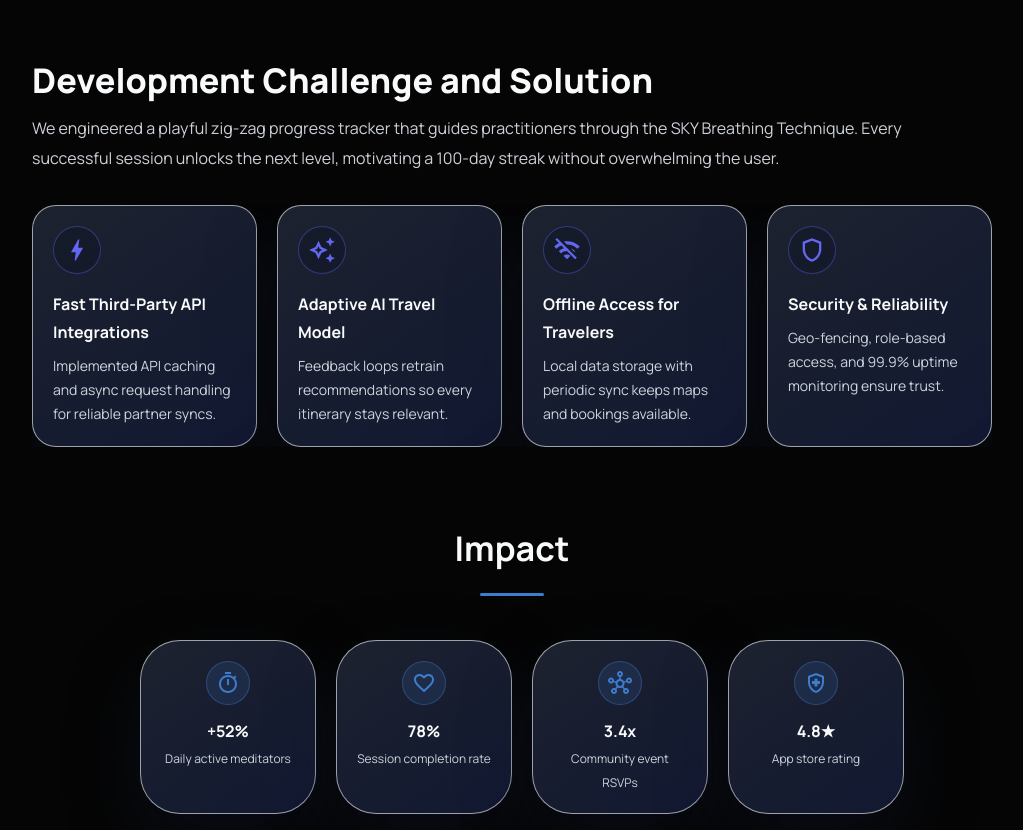
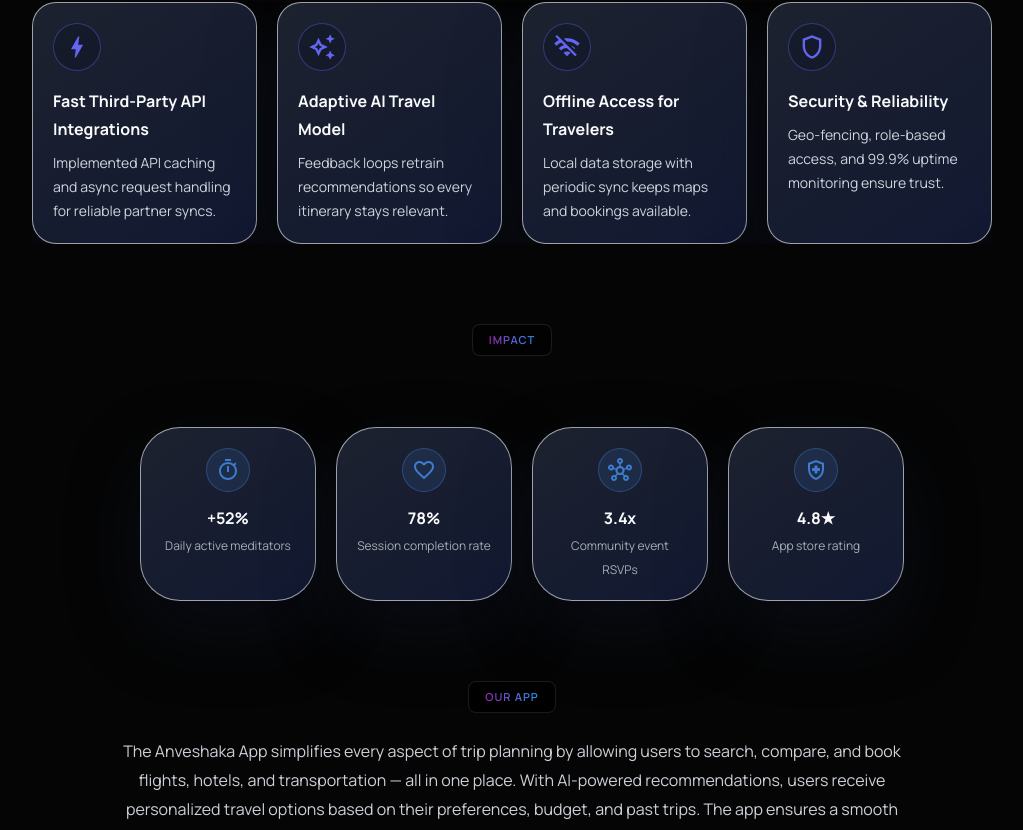
Before and after one commit to khushalishah2611/vedx-solutions-2, a React (Vite) app in the folder frontend/: page /casestudy/art-of-living-meditation-app in a window 1280 px wide. Shown: the part 3415-4245 px from the top of the page, without its empty margins (128-1151 px from the left). Built offline with nearby package versions, Linux system fonts and the light colour scheme.

Commit message:
final code

```diff
--- a/frontend/src/components/pages/CaseStudyDetailPage.jsx
+++ b/frontend/src/components/pages/CaseStudyDetailPage.jsx
@@ -51,42 +51,33 @@ const CaseStudyDetailPage = () => {
       >
         <Box my={5}><CaseStudyOverviewSection caseStudy={caseStudy} animate={animate} /></Box>
 
-        <Divider sx={{ borderColor: dividerColor }} />
-
-
         <Box my={10}><CaseStudySolutionSection caseStudy={caseStudy} animate={animate} /></Box>
-
-        <Divider sx={{ borderColor: dividerColor }} />
 
         <Box my={10}>
           <CaseStudyKeyFeaturesSection caseStudy={caseStudy} animate={animate} />
         </Box>
 
-        <Divider sx={{ borderColor: dividerColor }} />
-
         <Box my={10}><CaseStudyChallengesSection caseStudy={caseStudy} animate={animate} /></Box>
 
-        {impactMetrics.length > 0 && (
-          <Box my={10}><CaseStudyImpactBlock impactMetrics={impactMetrics} accentColor={accentColor} /></Box>
-        )}
 
-        <Divider sx={{ borderColor: dividerColor }} />
+        <Box my={10}><CaseStudyImpactBlock impactMetrics={impactMetrics} accentColor={accentColor} /></Box>
+
 
         <Box my={10}><CaseStudyAppShowcaseSection caseStudy={caseStudy} animate={animate} /></Box>
 
-        <Divider sx={{ borderColor: dividerColor }} />
+
 
         <Box my={10}><CaseStudyTeamSection animate={animate} /></Box>
 
-        <Divider sx={{ borderColor: dividerColor }} />
+
 
         <Box my={10}><CaseStudyRoadmapSection animate={animate} /></Box>
 
-        <Divider sx={{ borderColor: dividerColor }} />
 
-        {conclusion && (
-          <Box my={10}><CaseStudyConclusionBlock conclusion={conclusion} accentColor={accentColor} /></Box>
-        )}
+
+
+        <Box my={10}><CaseStudyConclusionBlock conclusion={conclusion} accentColor={accentColor} /></Box>
+
 
         <Divider sx={{ borderColor: dividerColor }} />
         <Box my={10}>
--- a/frontend/src/components/sections/caseStudies/CaseStudyConclusionBlock.jsx
+++ b/frontend/src/components/sections/caseStudies/CaseStudyConclusionBlock.jsx
@@ -1,26 +1,65 @@
-import React from 'react';
-import PropTypes from 'prop-types';
-import { Box, Stack, Typography } from '@mui/material';
+import React from "react";
+import PropTypes from "prop-types";
+import { alpha } from "@mui/material/styles";
+import { Box, Stack, Typography, useTheme } from "@mui/material";
 
-const CaseStudyConclusionBlock = ({ conclusion, accentColor }) => (
+const CaseStudyConclusionBlock = ({ conclusion, accentColor }) => {
+  const theme = useTheme();
+  const isDark = theme.palette.mode === "dark";
+
+  const safeAccent = accentColor || theme.palette.primary.main;
+
+  return (
     <Stack spacing={2} alignItems="center">
-    <Typography variant="h4" sx={{ fontWeight: 700 }}>
+      {/* Badge */}
+      <Box sx={{ mx: "auto", display: "flex", justifyContent: "center" }}>
+        <Box
+          sx={{
+            display: "inline-flex",
+            alignItems: "center",
+            px: 2,
+            py: 1,
+            borderRadius: 0.5,
+            border: `1px solid ${alpha("#ffffff", 0.1)}`,
+            background: isDark ? alpha("#000000", 0.55) : alpha("#dddddd", 0.9),
+            fontWeight: 600,
+            letterSpacing: 1,
+            textTransform: "uppercase",
+            fontSize: 11,
+            lineHeight: 1.3,
+            width: "fit-content",
+            mx: { xs: "auto", md: 0 },
+          }}
+        >
+          <Box
+            component="span"
+            sx={{
+              background: "linear-gradient(90deg, #9c27b0 0%, #2196f3 100%)",
+              WebkitBackgroundClip: "text",
+              WebkitTextFillColor: "transparent",
+            }}
+          >
             Conclusion
-    </Typography>
+          </Box>
+        </Box>
+      </Box>
+
+      {/* Accent underline */}
       <Box
         sx={{
           width: 72,
           height: 3,
-        borderRadius: 999,
-        backgroundColor: accentColor,
+
         }}
       />
+
+      {/* Text */}
       <Typography
         variant="body1"
         sx={{
           maxWidth: 720,
-        textAlign: 'center',
-        color: 'text.secondary',
+          textAlign: "center",
+          color: alpha(theme.palette.text.primary, 0.7),
           lineHeight: 1.8,
         }}
       >
@@ -28,10 +67,15 @@ const CaseStudyConclusionBlock = ({ conclusion, accentColor }) => (
       </Typography>
     </Stack>
   );
+};
 
 CaseStudyConclusionBlock.propTypes = {
   conclusion: PropTypes.string.isRequired,
-  accentColor: PropTypes.string.isRequired,
+  accentColor: PropTypes.string, // optional (fallback to theme primary)
+};
+
+CaseStudyConclusionBlock.defaultProps = {
+  accentColor: "",
 };
 
 export default CaseStudyConclusionBlock;
--- a/frontend/src/components/sections/caseStudies/CaseStudyImpactBlock.jsx
+++ b/frontend/src/components/sections/caseStudies/CaseStudyImpactBlock.jsx
@@ -1,11 +1,13 @@
-import React from 'react';
-import PropTypes from 'prop-types';
-import { alpha, Box, Grid, Paper, Stack, Typography, useTheme } from '@mui/material';
-import TimerOutlinedIcon from '@mui/icons-material/TimerOutlined';
-import FavoriteBorderOutlinedIcon from '@mui/icons-material/FavoriteBorderOutlined';
-import HubOutlinedIcon from '@mui/icons-material/HubOutlined';
-import HealthAndSafetyOutlinedIcon from '@mui/icons-material/HealthAndSafetyOutlined';
-import MedicationOutlinedIcon from '@mui/icons-material/MedicationOutlined';
+import React from "react";
+import PropTypes from "prop-types";
+import { alpha } from "@mui/material/styles";
+import { Box, Grid, Paper, Stack, Typography, useTheme } from "@mui/material";
+
+import TimerOutlinedIcon from "@mui/icons-material/TimerOutlined";
+import FavoriteBorderOutlinedIcon from "@mui/icons-material/FavoriteBorderOutlined";
+import HubOutlinedIcon from "@mui/icons-material/HubOutlined";
+import HealthAndSafetyOutlinedIcon from "@mui/icons-material/HealthAndSafetyOutlined";
+import MedicationOutlinedIcon from "@mui/icons-material/MedicationOutlined";
 
 const impactIcons = [
   TimerOutlinedIcon,
@@ -17,35 +19,75 @@ const impactIcons = [
 
 const CaseStudyImpactBlock = ({ impactMetrics, accentColor }) => {
   const theme = useTheme();
-  const isDark = theme.palette.mode === 'dark';
+  const isDark = theme.palette.mode === "dark";
+
+  const safeAccent = accentColor || theme.palette.primary.main;
 
   return (
     <Stack spacing={3} alignItems="center">
-      <Typography variant="h4" sx={{ fontWeight: 700 }}>
-        Impact
-      </Typography>
+      {/* Badge */}
+      <Box sx={{ mx: "auto", display: "flex", justifyContent: "center" }}>
+        <Box
+          sx={{
+            display: "inline-flex",
+            alignItems: "center",
+            px: 2,
+            py: 1,
+            borderRadius: 0.5,
+            border: `1px solid ${alpha("#ffffff", 0.1)}`,
+            background: isDark ? alpha("#000000", 0.55) : alpha("#dddddd", 0.9),
+            fontWeight: 600,
+            letterSpacing: 1,
+            textTransform: "uppercase",
+            fontSize: 11,
+            lineHeight: 1.3,
+            width: "fit-content",
+            mx: { xs: "auto", md: 0 },
+          }}
+        >
+          <Box
+            component="span"
+            sx={{
+              background: "linear-gradient(90deg, #9c27b0 0%, #2196f3 100%)",
+              WebkitBackgroundClip: "text",
+              WebkitTextFillColor: "transparent",
+            }}
+          >
+            Impact
+          </Box>
+        </Box>
+      </Box>
+
+      {/* Accent line */}
       <Box
         sx={{
           width: 64,
           height: 3,
-          borderRadius: 999,
-          backgroundColor: accentColor,
+
         }}
       />
-      <Grid container spacing={2.5} justifyContent="center" columns={{ xs: 1, sm: 12, md: 10 }}>
+
+      {/* Cards */}
+      <Grid container spacing={2.5} justifyContent="center">
         {impactMetrics.map((metric, index) => {
           const Icon = impactIcons[index % impactIcons.length];
+
           return (
-            <Grid item xs={1} sm={6} md={2} key={metric.label}>
+            <Grid item xs={12} sm={6} md={2.4} key={`${metric.label}-${index}`}>
               <Paper
                 elevation={0}
                 sx={{
-                  height: '100%',
+                  height: "100%",
                   p: 2.5,
                   borderRadius: 2.5,
-                  textAlign: 'center',
-                  bgcolor: isDark ? alpha('#0b1120', 0.9) : '#fff',
+                  textAlign: "center",
+                  bgcolor: isDark ? alpha("#0b1120", 0.9) : "#fff",
                   border: `1px solid ${alpha(theme.palette.divider, isDark ? 0.6 : 0.3)}`,
+                  transition: "transform 200ms ease, border-color 200ms ease",
+                  "&:hover": {
+                    transform: "translateY(-3px)",
+                    borderColor: alpha(safeAccent, 0.55),
+                  },
                 }}
               >
                 <Box
@@ -53,21 +95,26 @@ const CaseStudyImpactBlock = ({ impactMetrics, accentColor }) => {
                     width: 44,
                     height: 44,
                     borderRadius: 1.5,
-                    mx: 'auto',
+                    mx: "auto",
                     mb: 1.5,
-                    display: 'flex',
-                    alignItems: 'center',
-                    justifyContent: 'center',
-                    bgcolor: alpha(accentColor, 0.15),
-                    border: `1px solid ${alpha(accentColor, 0.4)}`,
+                    display: "flex",
+                    alignItems: "center",
+                    justifyContent: "center",
+                    bgcolor: alpha(safeAccent, 0.15),
+                    border: `1px solid ${alpha(safeAccent, 0.4)}`,
                   }}
                 >
-                  <Icon sx={{ color: accentColor }} />
+                  <Icon sx={{ color: safeAccent }} />
                 </Box>
+
                 <Typography variant="subtitle1" sx={{ fontWeight: 700 }}>
                   {metric.value}
                 </Typography>
-                <Typography variant="caption" sx={{ color: 'text.secondary', lineHeight: 1.6 }}>
+
+                <Typography
+                  variant="caption"
+                  sx={{ color: alpha(theme.palette.text.primary, 0.65), lineHeight: 1.6 }}
+                >
                   {metric.label}
                 </Typography>
               </Paper>
@@ -86,7 +133,11 @@ CaseStudyImpactBlock.propTypes = {
       value: PropTypes.string.isRequired,
     })
   ).isRequired,
-  accentColor: PropTypes.string.isRequired,
+  accentColor: PropTypes.string, // optional now (fallback)
+};
+
+CaseStudyImpactBlock.defaultProps = {
+  accentColor: "",
 };
 
 export default CaseStudyImpactBlock;
--- a/frontend/src/components/sections/caseStudies/CaseStudyRoadmapSection.jsx
+++ b/frontend/src/components/sections/caseStudies/CaseStudyRoadmapSection.jsx
@@ -317,11 +317,13 @@ const CaseStudyRoadmapSection = ({ animate = true }) => {
   return (
     <Box
       sx={{
-        bgcolor: '#000',
+        mt:10,
+
         overflow: 'hidden',
          minHeight: '100vh'
       }}
     >
+
       {/* Badge */}
       <Box sx={{ mx: 'auto', display: 'flex', justifyContent: 'center' }}>
         <Box
--- a/frontend/src/components/sections/caseStudies/CaseStudyTeamSection.jsx
+++ b/frontend/src/components/sections/caseStudies/CaseStudyTeamSection.jsx
@@ -22,7 +22,7 @@ const CaseStudyTeamSection = ({ animate = true }) => {
   const isDark = theme.palette.mode === 'dark';
   const accentColor = '#a855f7';
   return (
-    <Box sx={{ bgcolor: '#000',overflow: 'hidden', minHeight: '100vh' }}>
+    <Box sx={{ overflow: 'hidden', minHeight: '100vh' }}>
 
       {/* --- HEADER SECTION --- */}
       <Stack alignItems="center" spacing={1} sx={{ mb: 8 }}>
```
Lines whose indentation alone changed are shown as unchanged.
